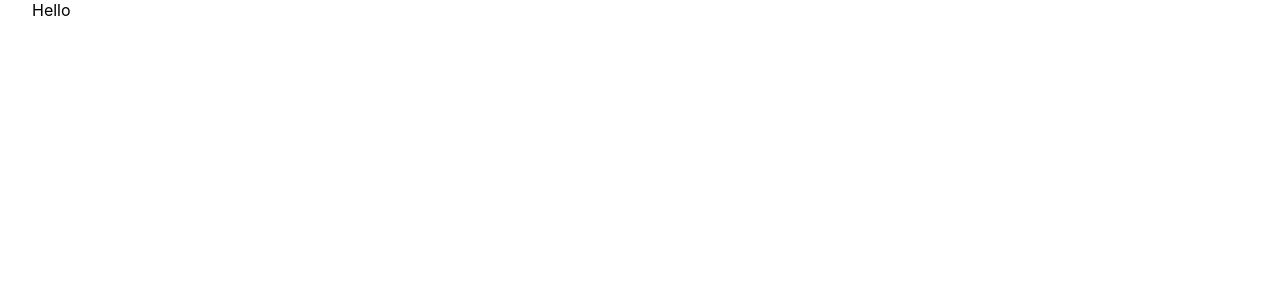
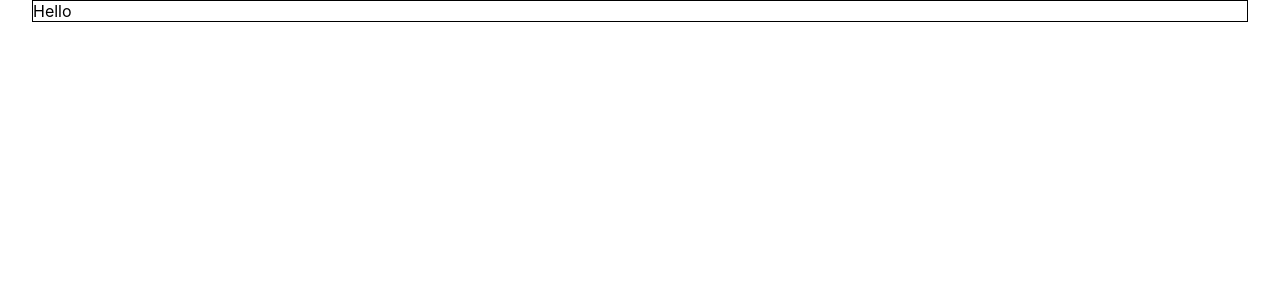
Before and after one commit to DiRover/Wooden_houses, a Next.js app: page / in a window 1280 px wide. Shown: the top 300 px of the page. Built offline with nearby package versions, Linux system fonts and the light colour scheme.

Commit message:
styled added

```diff
--- /dev/null
+++ b/components/Header/Header.tsx
@@ -0,0 +1,12 @@
+import styled from '@emotion/styled';
+import { FC } from 'react';
+
+const Container = styled.div`
+  border: 1px solid black;
+`;
+
+const Header: FC = ({ children }): JSX.Element => {
+  return <Container>{children}</Container>;
+};
+
+export default Header;
--- a/package.json
+++ b/package.json
@@ -9,6 +9,8 @@
     "lint": "next lint"
   },
   "dependencies": {
+    "@emotion/react": "^11.8.2",
+    "@emotion/styled": "^11.8.1",
     "next": "12.1.2",
     "react": "18.0.0",
     "react-dom": "18.0.0"
--- a/src/pages/index.tsx
+++ b/src/pages/index.tsx
@@ -1,10 +1,11 @@
 import type { NextPage } from 'next'
+import Header from '../../components/Header/Header'
 import styles from '../../styles/Home.module.css'
 
 const Home: NextPage = () => {
   return (
     <div className={styles.container}>
-      Hello
+      <Header>Hello</Header>
     </div>
   )
 }
```
Also changed, not shown: 1 other file (tests, documents, lock files or other folders).
